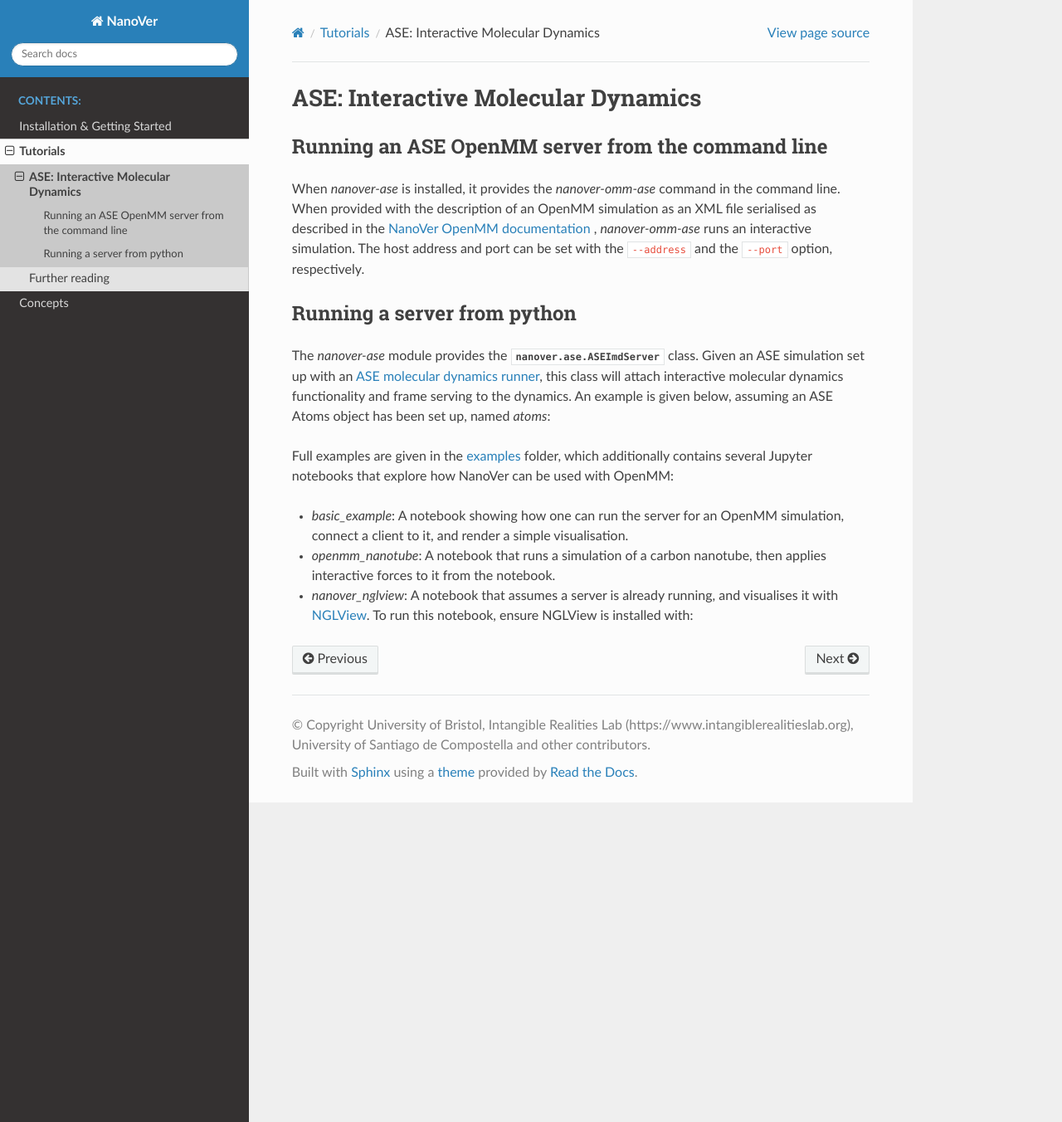
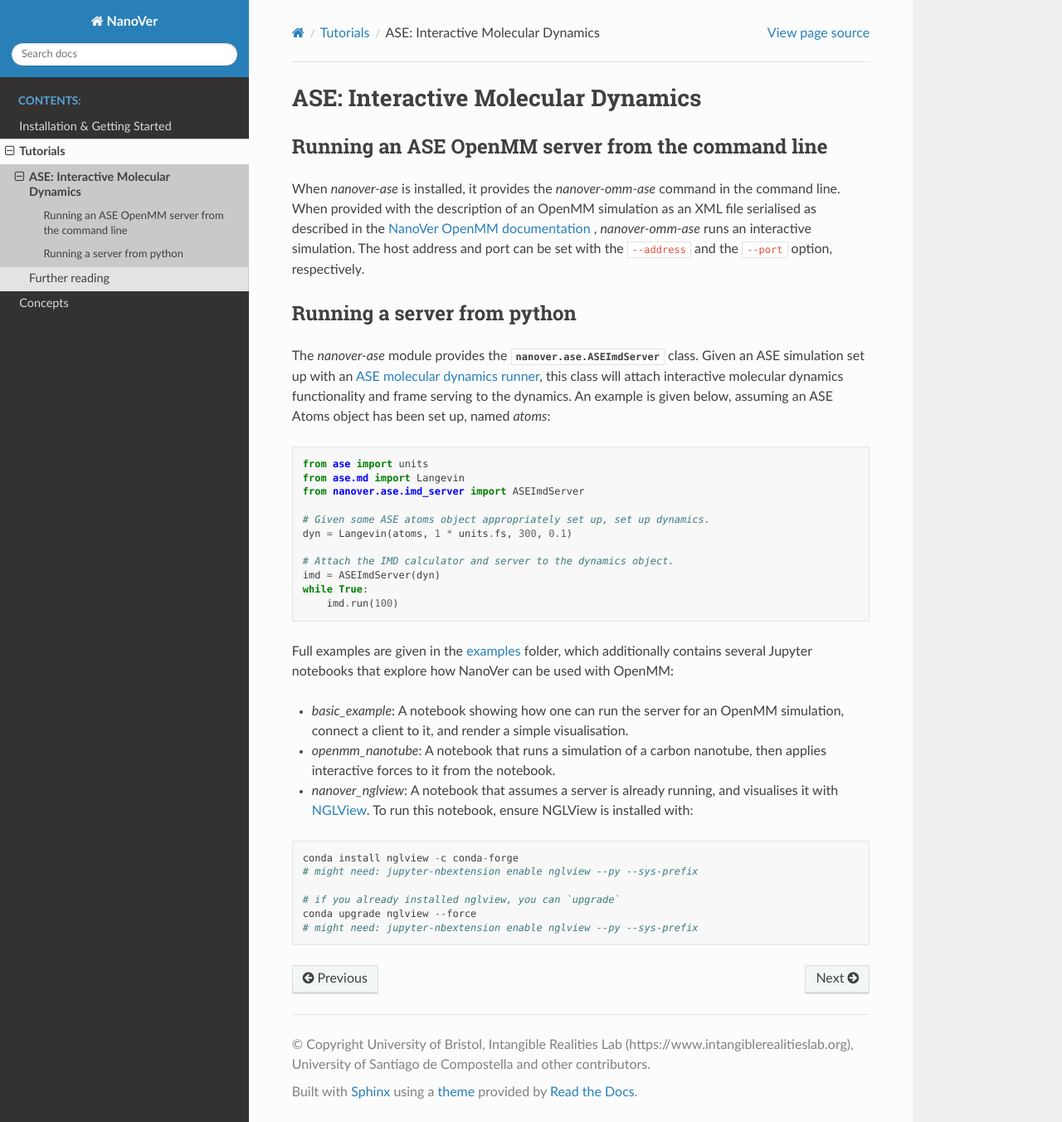
Before and after one commit to IRL2/nanover-docs, a Sphinx documentation site: the page built from source/tutorials/ase.rst, in a window 1280 px wide and 1352 px high. Shown: the whole window at 83% size. Built offline with Sphinx 7.4.7 and the Read the Docs theme 2.0.0, drawn with Linux system fonts in a browser that asks for light colours; pages that are not in the unit, such as notebooks, are missing from menus.

Commit message:
Fixed inline python code examples so that they now show up in the ASE section of the documentation.

```diff
--- a/source/tutorials/ase.rst
+++ b/source/tutorials/ase.rst
@@ -22,7 +22,8 @@ The `nanover-ase` module provides the
 attach interactive molecular dynamics functionality and frame serving to the dynamics.
 An example is given below, assuming an ASE Atoms object has been set up, named `atoms`:
 
-.. code python
+.. code-block:: python
+
     from ase import units
     from ase.md import Langevin
     from nanover.ase.imd_server import ASEImdServer
@@ -43,7 +44,8 @@ contains several Jupyter notebooks that explore how NanoVer can be used with Ope
 * `openmm_nanotube`: A notebook that runs a simulation of a carbon nanotube, then applies interactive forces to it from the notebook.
 * `nanover_nglview`: A notebook that assumes a server is already running, and visualises it with `NGLView <https://github.com/arose/nglview>`_. To run this notebook, ensure NGLView is installed with:
 
-.. code
+.. code-block:: python
+
     conda install nglview -c conda-forge
     # might need: jupyter-nbextension enable nglview --py --sys-prefix
 
```
